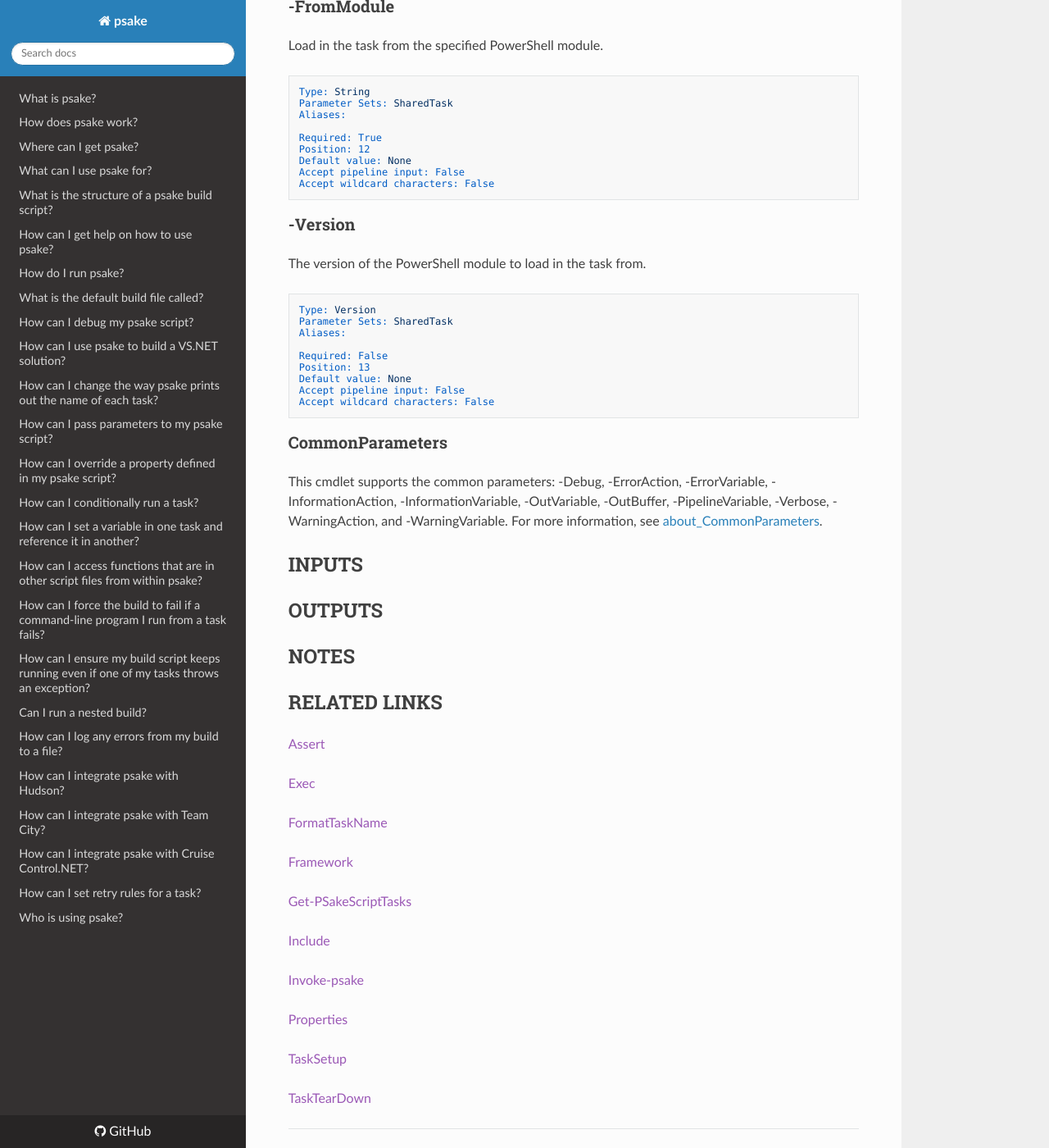
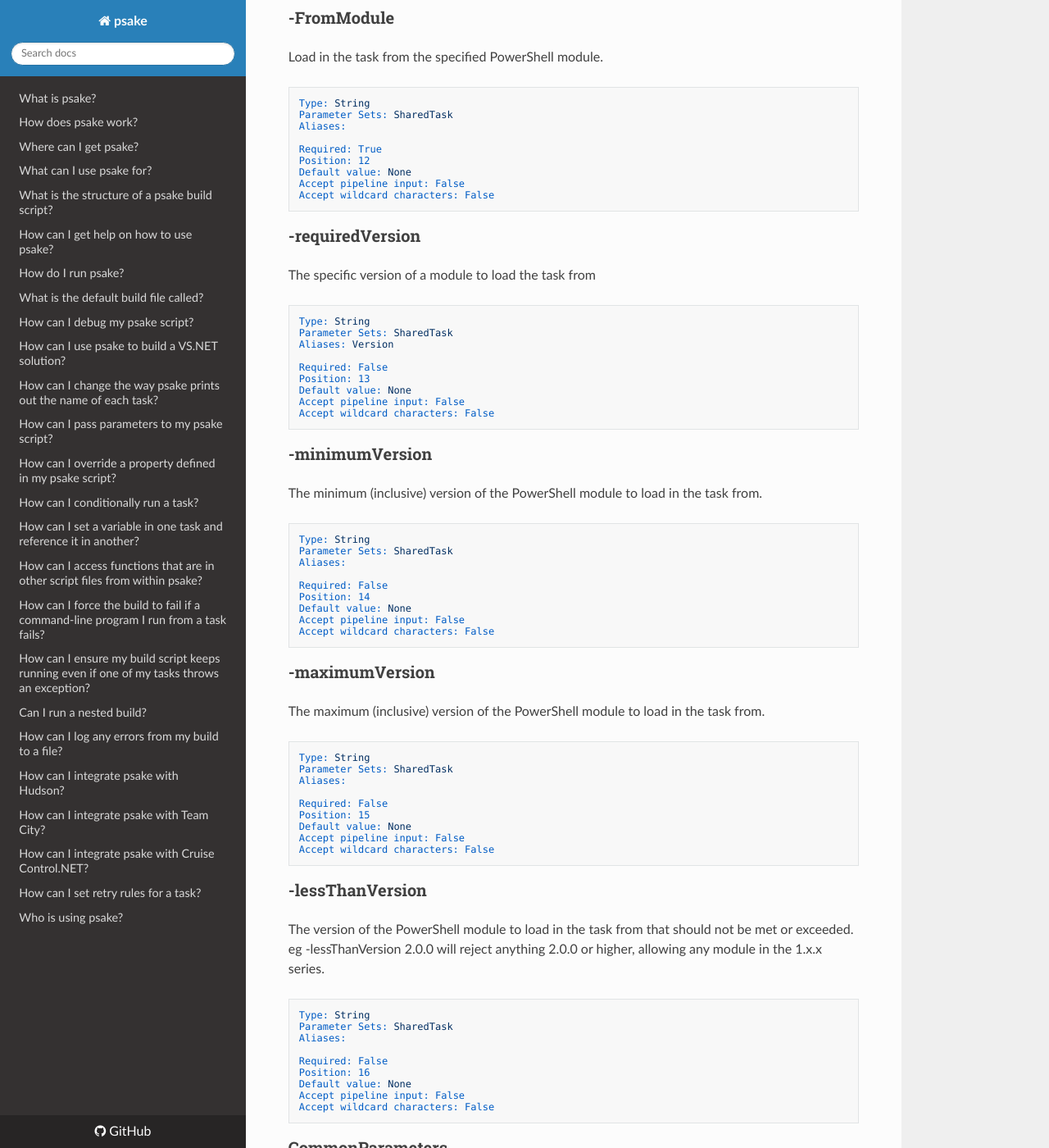
Before and after one commit to psake/psake, an MkDocs documentation site: the page built from docs/reference/functions/Task.md, in a window 1280 px wide and 1400 px high, scrolled down 4801 px. Shown: the whole window at 82% size. Built offline with MkDocs 1.6.1, drawn with Linux system fonts in a browser that asks for light colours; nearby versions of some CDN libraries; old or Windows-style settings are respelled for this version of MkDocs; some of the changed text lies outside the part shown.

Commit message:
Update docs

````diff
--- a/docs/reference/functions/Task.md
+++ b/docs/reference/functions/Task.md
@@ -24,7 +24,8 @@ Task [-name] <String> [[-action] <ScriptBlock>] [[-preaction] <ScriptBlock>] [[-
 Task [-name] <String> [[-action] <ScriptBlock>] [[-preaction] <ScriptBlock>] [[-postaction] <ScriptBlock>]
  [[-precondition] <ScriptBlock>] [[-postcondition] <ScriptBlock>] [-continueOnError] [[-depends] <String[]>]
  [[-requiredVariables] <String[]>] [[-description] <String>] [[-alias] <String>] [-FromModule] <String>
- [[-Version] <Version>] [<CommonParameters>]
+ [[-requiredVersion] <String>] [[-minimumVersion] <String>] [[-maximumVersion] <String>]
+ [[-lessThanVersion] <String>] [<CommonParameters>]
 ```
 
 ## DESCRIPTION
@@ -275,16 +276,62 @@ Accept pipeline input: False
 Accept wildcard characters: False
 ```
 
-### -Version
-The version of the PowerShell module to load in the task from.
+### -requiredVersion
+The specific version of a module to load the task from
 
 ```yaml
-Type: Version
+Type: String
+Parameter Sets: SharedTask
+Aliases: Version
+
+Required: False
+Position: 13
+Default value: None
+Accept pipeline input: False
+Accept wildcard characters: False
+```
+
+### -minimumVersion
+The minimum (inclusive) version of the PowerShell module to load in the task from.
+
+```yaml
+Type: String
 Parameter Sets: SharedTask
 Aliases:
 
 Required: False
-Position: 13
+Position: 14
+Default value: None
+Accept pipeline input: False
+Accept wildcard characters: False
+```
+
+### -maximumVersion
+The maximum (inclusive) version of the PowerShell module to load in the task from.
+
+```yaml
+Type: String
+Parameter Sets: SharedTask
+Aliases:
+
+Required: False
+Position: 15
+Default value: None
+Accept pipeline input: False
+Accept wildcard characters: False
+```
+
+### -lessThanVersion
+The version of the PowerShell module to load in the task from that should not be met or exceeded.
+eg -lessThanVersion 2.0.0 will reject anything 2.0.0 or higher, allowing any module in the 1.x.x series.
+
+```yaml
+Type: String
+Parameter Sets: SharedTask
+Aliases:
+
+Required: False
+Position: 16
 Default value: None
 Accept pipeline input: False
 Accept wildcard characters: False
````
Also changed, not shown: docs/reference/functions/TaskSetup.md (+35 -0 lines), docs/reference/functions/TaskTearDown.md (+39 -0 lines).
